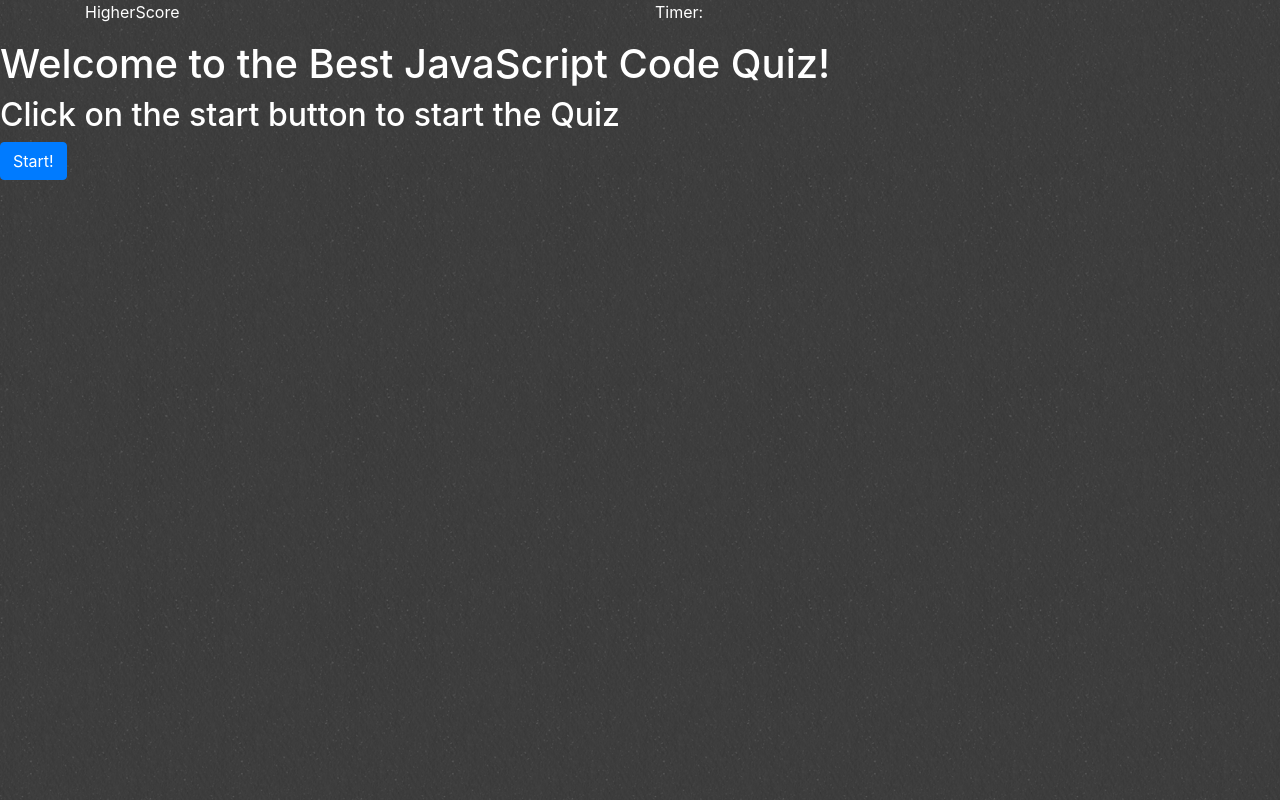
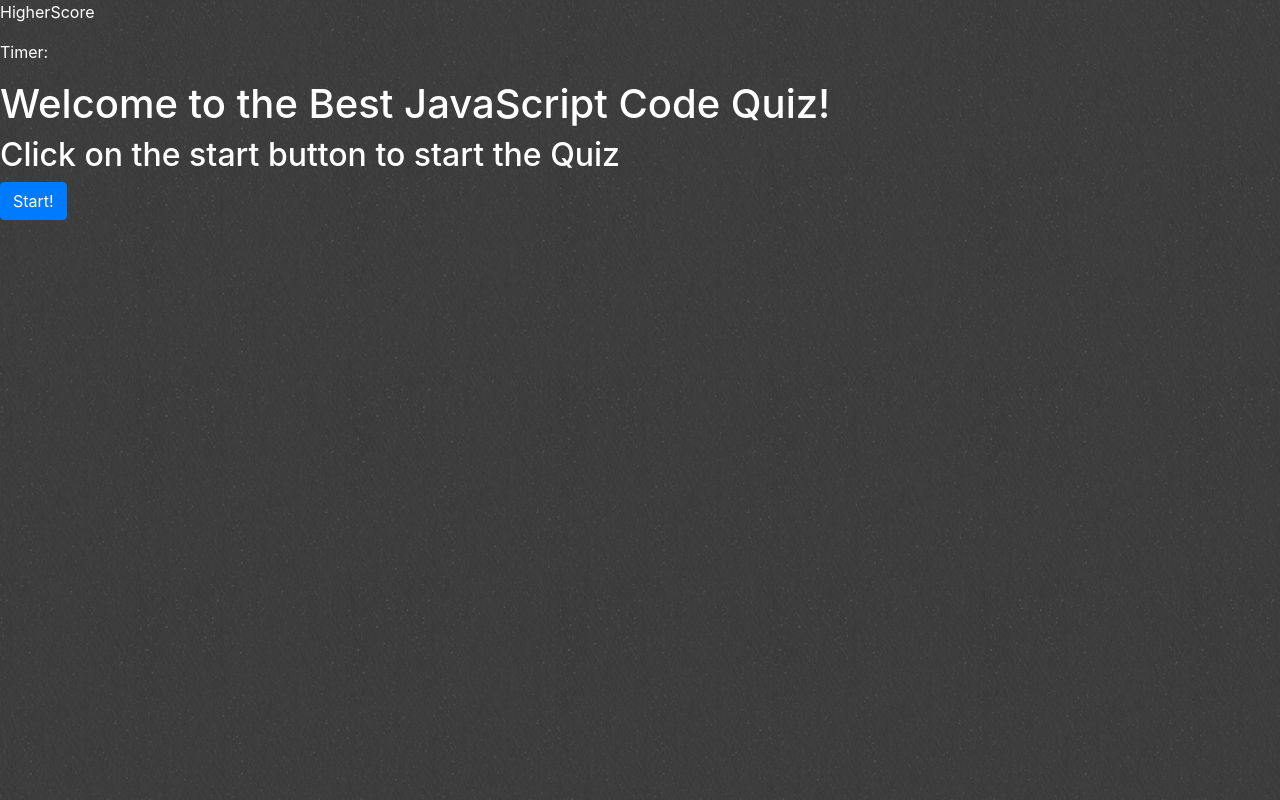
Before and after one commit to rogercerpa/CODE.QUIZ.HW3, a plain HTML site: page index.html in a window 1280 px wide. Drawn offline with nearby package versions, Linux system fonts and the light colour scheme.

Commit message:
deleted row and col classes to the header

```diff
--- a/assets/js/script.js
+++ b/assets/js/script.js
@@ -18,3 +18,5 @@ function setTime() {
 		}
 	}, 1000);
 }
+
+Timer();
--- a/index.html
+++ b/index.html
@@ -14,12 +14,9 @@
 
 <body>
     <!-- the header includes the score and the timer -->
-<header class="container header-container">
-    <div class="row header-row justify-content-between">
-        <div class="col-md-6"> <p>HigherScore <span id="score"></span></p></div>
-        <div class="col-md-6"><p>Timer: <span id="timer"></span> </p></div>
-
-    </div>
+<header class="header-container">
+        <div class="Higherscore"> <p>HigherScore <span id="score"></span></p></div>
+        <div class="CountDown"><p>Timer: <span id="timer"></span> </p></div>
 </header>
 <!-- this div includes the welcome message -->
 <div class="welcome">
```
